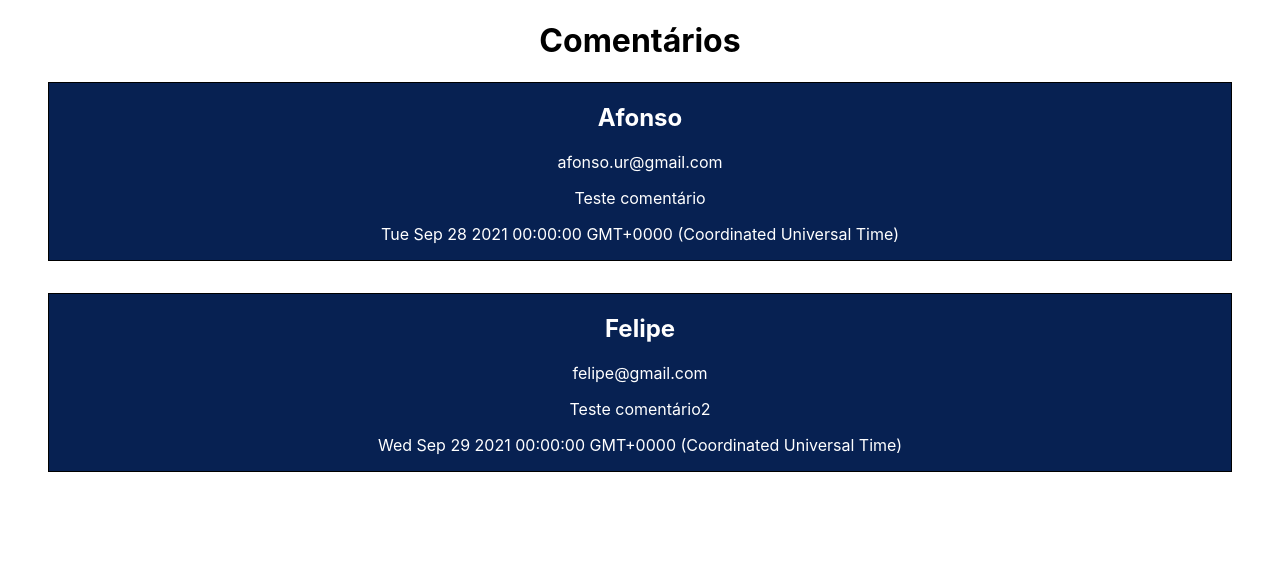
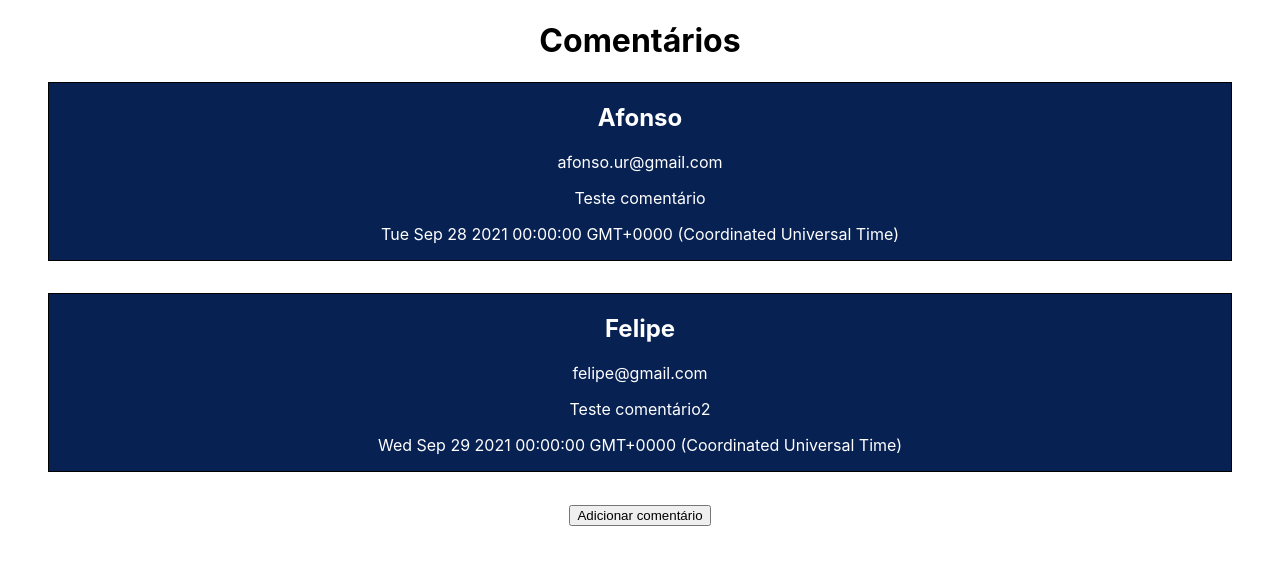
Before and after one commit to Afonso-Lagedo/React, a React (Create React App) app in the folder react-projeto/: page / in a window 1280 px wide. Shown: the top 564 px of the page. Built offline with nearby package versions, Linux system fonts and the light colour scheme.

Commit message:
manipulate state

```diff
--- a/react-projeto/src/App.js
+++ b/react-projeto/src/App.js
@@ -24,22 +24,28 @@ class App extends Component{//class have function, function have return
     ]
   }
 
+  adicionarComentario = () =>{
+    console.log("Adicionando Comentário...");
+
+    const novoComentario ={
+        nome:'Rafaela',
+        email:'rafaela@gmail.com',
+        data:new Date (),
+        mensagem:'Teste comentário3'
+    }
+
+    //let lista = this.state.comentarios;//geting comentarios
+    //lista.push(novoComentario);//add comentario
+    //this.setState({comentarios:lista})//state update
+
+    //or with sprad
+    this.setState({comentarios: [...this.state.comentarios, novoComentario]})
+  }
+
   render() {//from library Component
     return (
       <div className="App">
         <h1>Comentários</h1>
-        {
-        //get objects in state
-        /*
-          this.state.comentarios.map(comentario =>//map for passing in all elements
-            (console.log(comentario))
-          )*/
-          //or, for get position(indice)
-          /*this.state.comentarios.map((comentario, indice) =>//map for passing in all elements
-            (console.log(indice))
-          )*/
-        }
-
         {
           this.state.comentarios.map((comentario, indice)=>(
             <Comentario
@@ -51,6 +57,7 @@ class App extends Component{//class have function, function have return
             </Comentario>
           ))
         }
+        <button onClick={this.adicionarComentario}>Adicionar comentário</button>
       </div>
     );
   }
```
